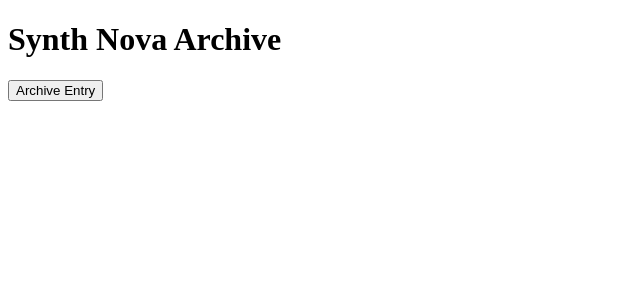
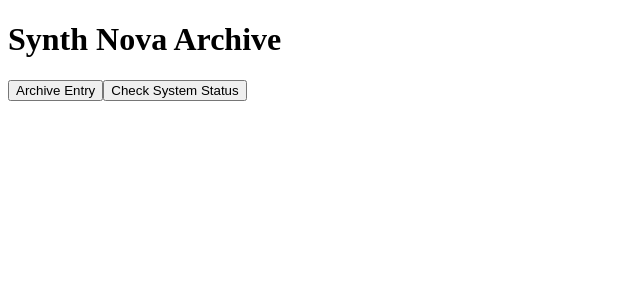
Before and after one commit to CharityCP/Synth-Nova-Archive, a React (Vite) app: page / in a window 1280 px wide. Shown: the top 300 px of the page, without its empty margins (0-640 px from the left). Built offline with nearby package versions, Linux system fonts and the light colour scheme.

Commit message:
Add Archive entry and system status button handlers

```diff
--- a/src/App.jsx
+++ b/src/App.jsx
@@ -4,10 +4,19 @@ import reactLogo from './assets/react.svg'
 import viteLogo from './assets/vite.svg'
 
 function App() {
+  function checkSystemStatus () {
+    alert("Unity Nexus Archive: System Online")
+  }
+   function activateChronolink () {
+    alert("Chronolink Activated")
+   }
   return (
     <main>
       <h1> Synth Nova Archive</h1>
-      <button  onClick = {() => Alert ("Chronolink Activated")} > Archive Entry
+      <button  onClick = {activateChronolink} > Archive Entry
+      </button>
+      <button onClick={checkSystemStatus}>
+        Check System Status
       </button>
     </main>
   )
```
